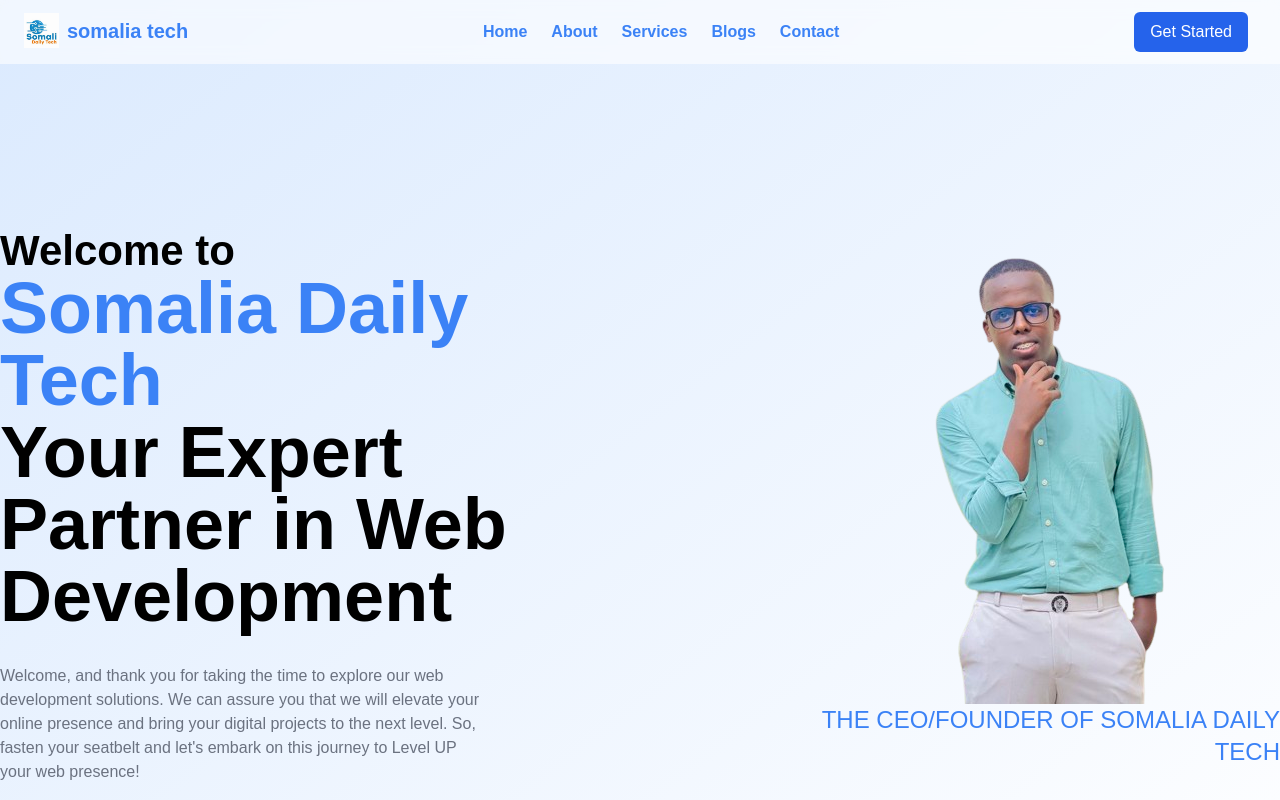
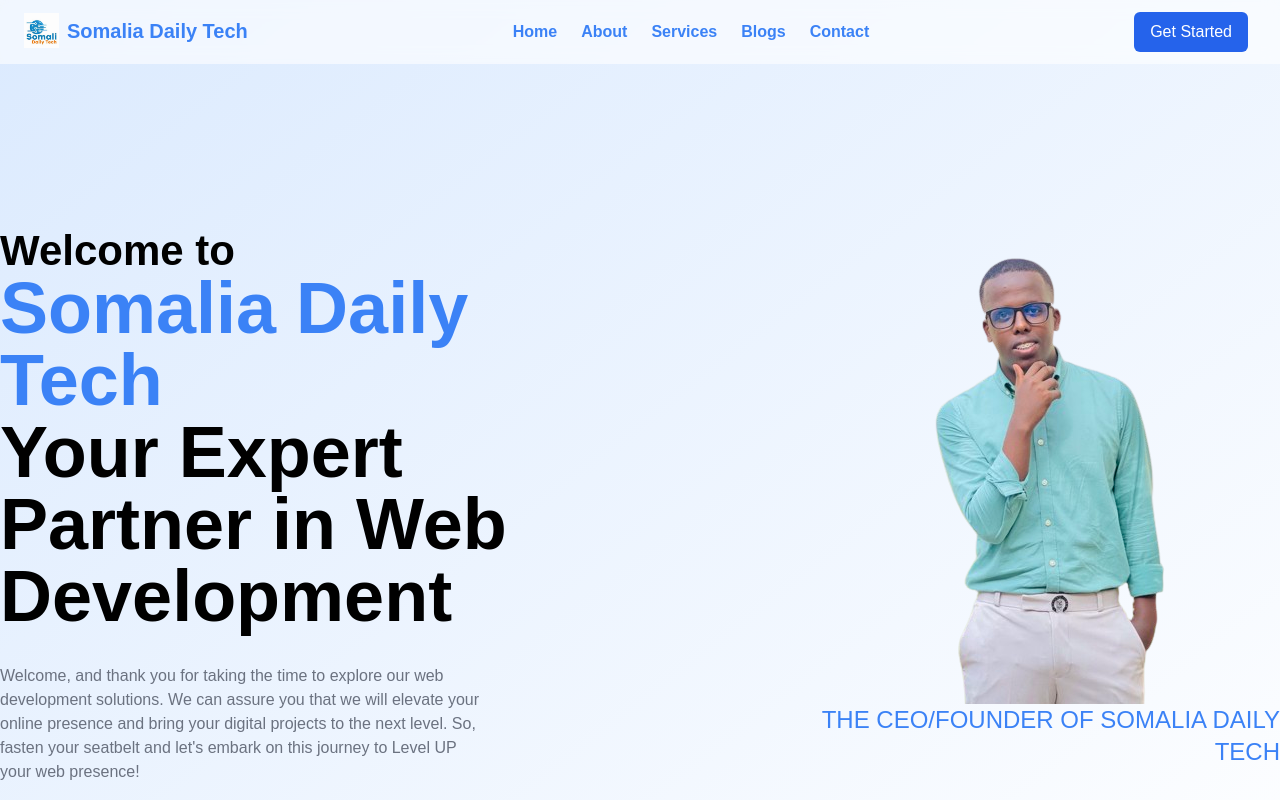
Before and after one commit to mohamed1323/company-website-, a React (Vite) app: page / in a window 1280 px wide. Shown: the top 800 px of the page. Built offline with nearby package versions, Linux system fonts and the light colour scheme.

Commit message:
Update Navbar.jsx

```diff
--- a/src/components/Navbar.jsx
+++ b/src/components/Navbar.jsx
@@ -17,7 +17,7 @@
               className="hidden sm:block sm:w-[35px] sm:-h-[35px] -mt-1"
             />
             <span className="ml-2 mt-0 sm:mt-0 text-blue-500 font-semibold text-xl you">
-              somalia tech
+              Somalia Daily Tech
             </span>
           </Link>
           <div className="flex">
```
